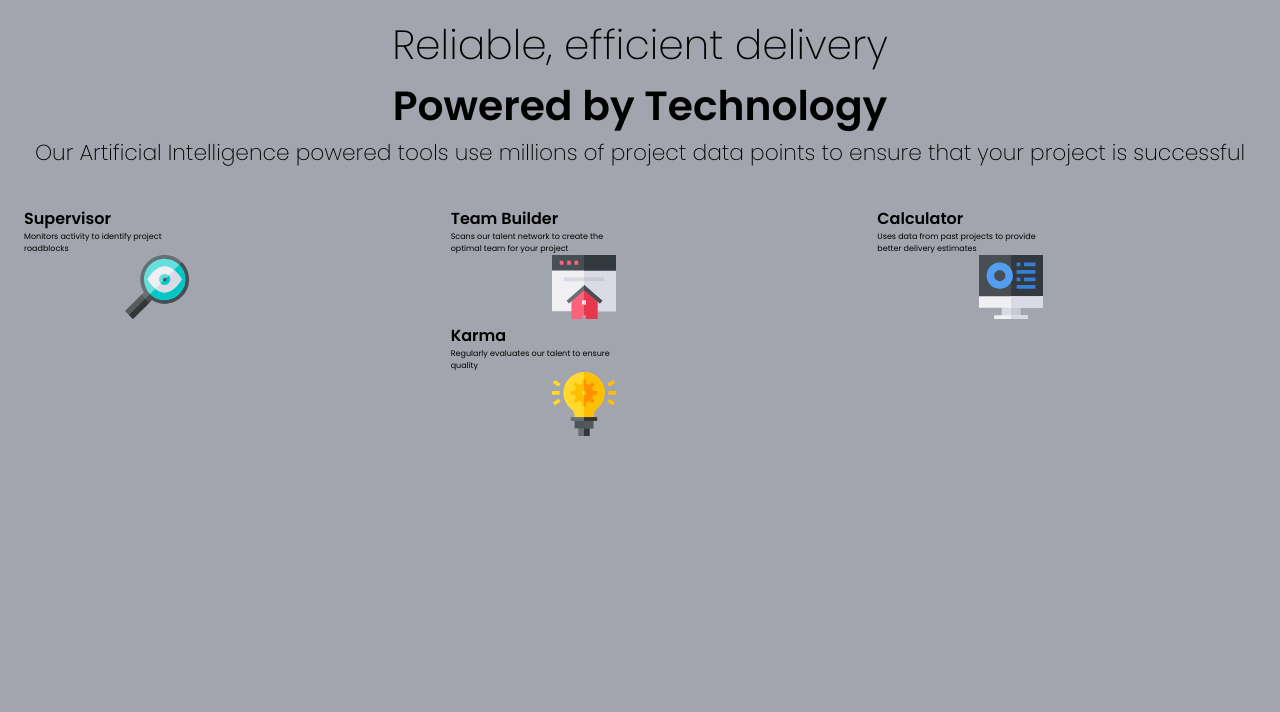
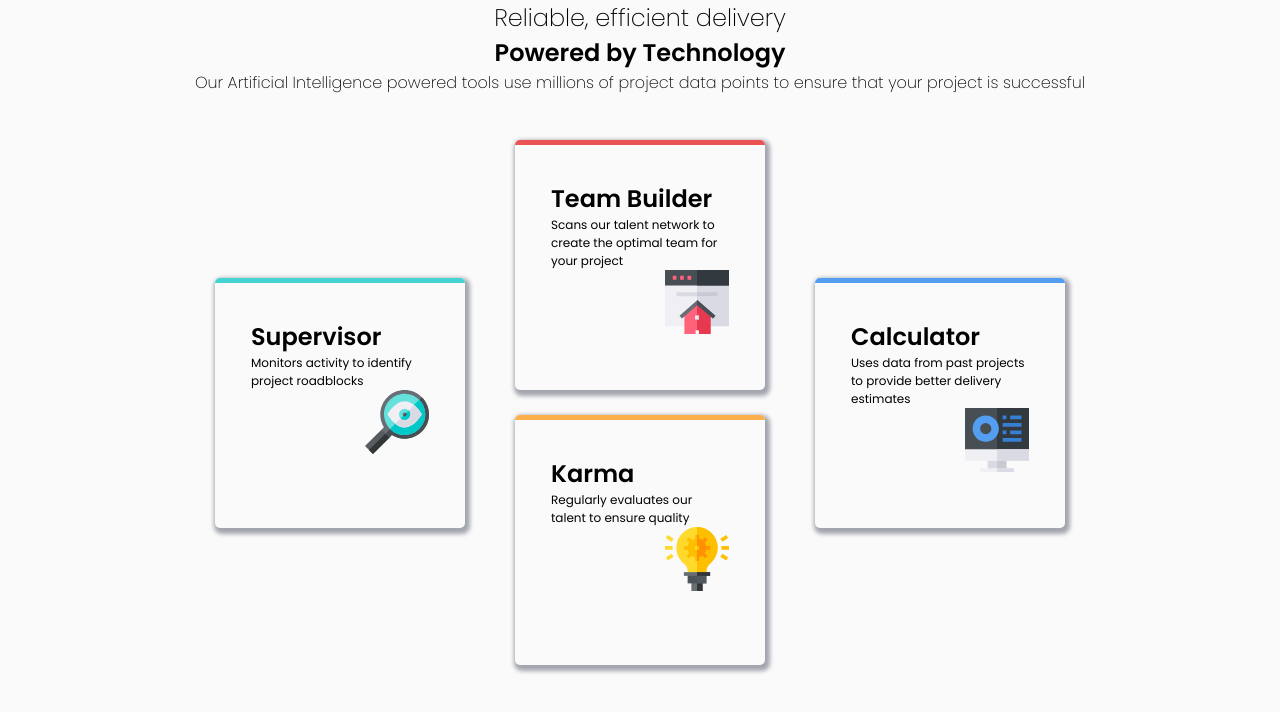
Before and after one commit to roseandlily33/four-card-feature, a plain HTML site: page index.html in a window 1280 px wide. Drawn offline with Linux system fonts and the light colour scheme.

Commit message:
Finished the project

```diff
--- a/index.html
+++ b/index.html
@@ -10,7 +10,7 @@
  <link href="style.css" rel="stylesheet" >
 </head>
 <body>
-  <main>
+  <main id ="container">
     <section id="top">
       <h1 id="light">
         Reliable, efficient delivery
--- a/style.css
+++ b/style.css
@@ -19,39 +19,39 @@
 }
 body{
     font-family: var(--Poppins);
-    background-color: var(--GrayishBlue);
+    background-color: var(--VeryLightGray);
 }
 
-#top{
-    display: flex;
-    flex-direction: column;
-    text-align: center;
-    justify-content: center;
-    font-size: 1.7em;
-    padding: 0.5em;
-}
 #light{
     font-weight: 200;
+    text-align: center;
 }
 #bold{
     font-weight: 700;
+    text-align: center;
 }
 #top p{
     font-weight: 200;
-    font-size: 0.8em;
+    font-size: clamp(0.8em, 2em);
     text-align: center;
 }
 
 #bottom{
-    display: grid;
-    grid-template-columns: repeat(3, 1fr);
+    display: flex;
+    flex-direction: column;
+    justify-content: center;
+    align-items: center;
 
 }
 .card{
 
     padding: 1.5em;
-    height: 50%;
-    width: 50%;
+    height: 200px;
+    width: 200px;
+    border: none;
+    box-shadow: 2px 3px 4px 3px var(--GrayishBlue);
+    margin: 5px;
+    border-radius: 5px;
 
 }
 .card h2{
@@ -65,14 +65,37 @@ font-size: 1em;
 
 }
 .card-1{
-    border-top: var(--Cyan);
+
+    border-top: 5px solid var(--Cyan);
 }
 .card-2{
-    border-top: var(--Red);
+    border-top: 5px solid var(--Red);
+
 }
 .card-3{
-    border-top: var(--Orange);
+    border-top:5px solid var(--Orange);
+
 }
 .card-4{
-    border-top: var(--Blue);
+    border-top: 5px solid var(--Blue);
+
 }
+@media screen and (min-width: 768px ){
+
+#bottom{
+    display: flex;
+    flex-direction: row;
+    margin-top: 20px;
+}.card{
+    margin: 15px;
+}
+
+}
+@media screen and (min-width: 1024px ){
+    .card{
+        margin: 25px;
+        height: 250px;
+        width: 250px;
+        font-size: 1.5rem;
+    }
+}
```
